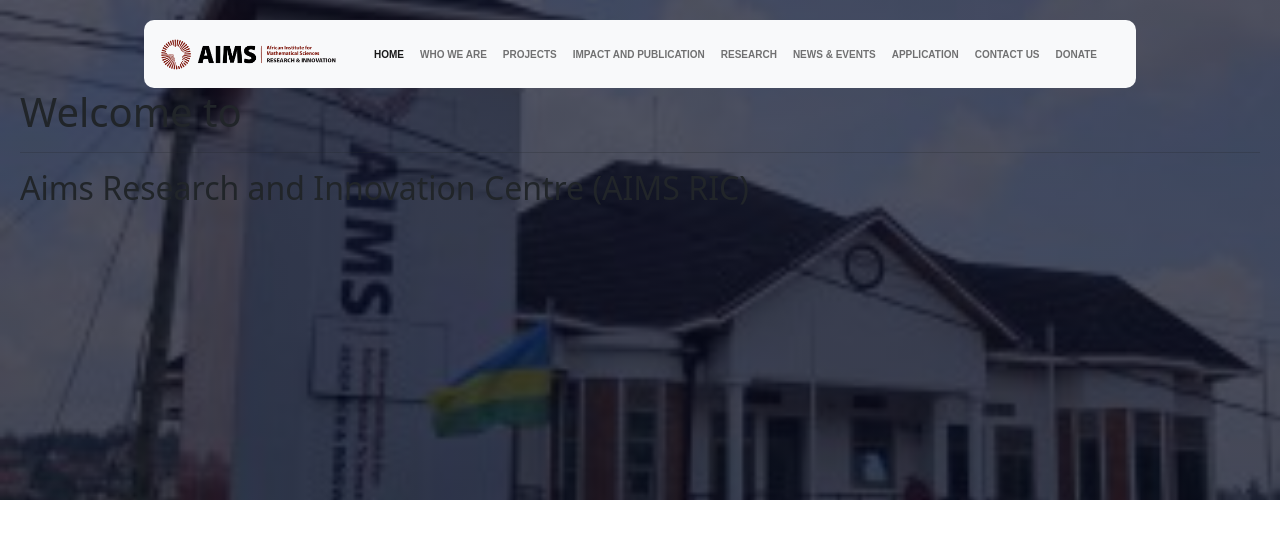
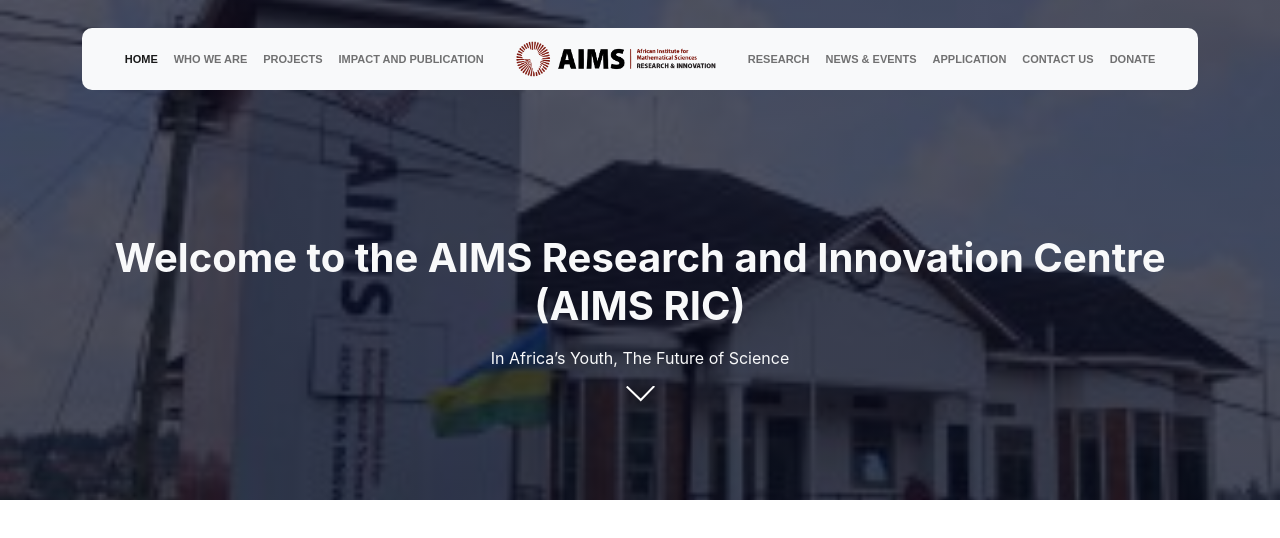
Before and after one commit to henxokaps/Aimsric_Site, a plain HTML site: page index.html in a window 1280 px wide. Drawn offline with nearby package versions, Linux system fonts and the light colour scheme.

Commit message:
Lets go home for today

```diff
--- a/index.html
+++ b/index.html
@@ -9,23 +9,24 @@
 </head>
 <body>
   <section class="header">
-    <div class="custom-navbar-container">
+    <div class="custom-navbar-container mt-2">
       <nav class="navbar navbar-expand-lg navbar-light bg-light">
         <div class="container-fluid">
-          <a class="navbar-brand" href="#"><img src="images/AIMS-logo.png" alt="" width="175px"></a>
+
           <button class="navbar-toggler" type="button" data-bs-toggle="collapse" data-bs-target="#navbarSupportedContent" aria-controls="navbarSupportedContent" aria-expanded="false" aria-label="Toggle navigation">
             <span class="navbar-toggler-icon"></span>
           </button>
+
           <div class="collapse navbar-collapse" id="navbarSupportedContent">
-            <ul class="navbar-nav me-auto mb-2 mb-lg-0">
+            <ul class="navbar-nav me-auto mb-2 mb-lg-0 align-items-center">
               <li class="nav-item">
                 <a class="nav-link active" aria-current="page" href="#">HOME</a>
               </li>
               <li class="nav-item dropdown">
-                <a class="nav-link dropdown-toggle" href="#" id="navbarDropdown" role="button" data-bs-toggle="dropdown" aria-expanded="false">
+                <a class="nav-link dropdown-toggle" href="#" id="navbarDropdown1" role="button" data-bs-toggle="dropdown" aria-expanded="false">
                   WHO WE ARE
                 </a>
-                <ul class="dropdown-menu" aria-labelledby="navbarDropdown">
+                <ul class="dropdown-menu" aria-labelledby="navbarDropdown1">
                   <li><a class="dropdown-item" href="#">ABOUT AIMS RIC</a></li>
                   <li><hr class="dropdown-divider"></li>
                   <li><a class="dropdown-item" href="#">PEOPLE</a></li>
@@ -36,10 +37,10 @@
                 </ul>
               </li>
               <li class="nav-item dropdown">
-                <a class="nav-link dropdown-toggle" href="#" id="navbarDropdown" role="button" data-bs-toggle="dropdown" aria-expanded="false">
+                <a class="nav-link dropdown-toggle" href="#" id="navbarDropdown2" role="button" data-bs-toggle="dropdown" aria-expanded="false">
                   PROJECTS
                 </a>
-                <ul class="dropdown-menu" aria-labelledby="navbarDropdown">
+                <ul class="dropdown-menu" aria-labelledby="navbarDropdown2">
                   <li><a class="dropdown-item" href="#">BMGF MAMODAFRICA</a></li>
                   <li><hr class="dropdown-divider"></li>
                   <li><a class="dropdown-item" href="#">NIH-DSI-AFRICA</a></li>
@@ -48,20 +49,23 @@
                 </ul>
               </li>
               <li class="nav-item dropdown">
-                <a class="nav-link dropdown-toggle" href="#" id="navbarDropdown" role="button" data-bs-toggle="dropdown" aria-expanded="false">
+                <a class="nav-link dropdown-toggle" href="#" id="navbarDropdown3" role="button" data-bs-toggle="dropdown" aria-expanded="false">
                   IMPACT AND PUBLICATION
                 </a>
-                <ul class="dropdown-menu" aria-labelledby="navbarDropdown">
+                <ul class="dropdown-menu" aria-labelledby="navbarDropdown3">
                   <li><a class="dropdown-item" href="#">SCIENTIFIC PUBLICATIONS</a></li>
                   <li><hr class="dropdown-divider"></li>
                   <li><a class="dropdown-item" href="#">RESEARCH IMPACT</a></li>
                 </ul>
               </li>
+              <li class="nav-item">
+                <a class="navbar-brand mx-4" href="#"><img src="images/AIMS-logo.png" alt="" width="200px"></a>
+              </li>
               <li class="nav-item dropdown">
-                <a class="nav-link dropdown-toggle" href="#" id="navbarDropdown" role="button" data-bs-toggle="dropdown" aria-expanded="false">
+                <a class="nav-link dropdown-toggle" href="#" id="navbarDropdown4" role="button" data-bs-toggle="dropdown" aria-expanded="false">
                   RESEARCH
                 </a>
-                <ul class="dropdown-menu" aria-labelledby="navbarDropdown">
+                <ul class="dropdown-menu" aria-labelledby="navbarDropdown4">
                   <li><a class="dropdown-item" href="#">DATA</a></li>
                   <li><hr class="dropdown-divider"></li>
                   <li><a class="dropdown-item" href="#">QUANTUM</a></li>
@@ -72,10 +76,10 @@
                 </ul>
               </li>
               <li class="nav-item dropdown">
-                <a class="nav-link dropdown-toggle" href="#" id="navbarDropdown" role="button" data-bs-toggle="dropdown" aria-expanded="false">
+                <a class="nav-link dropdown-toggle" href="#" id="navbarDropdown5" role="button" data-bs-toggle="dropdown" aria-expanded="false">
                   NEWS & EVENTS
                 </a>
-                <ul class="dropdown-menu" aria-labelledby="navbarDropdown">
+                <ul class="dropdown-menu" aria-labelledby="navbarDropdown5">
                   <li><a class="dropdown-item" href="#">NEWSROOM</a></li>
                   <li><hr class="dropdown-divider"></li>
                   <li><a class="dropdown-item" href="#">EVENTS</a></li>
@@ -84,13 +88,13 @@
                 </ul>
               </li>
               <li class="nav-item">
-                <a class="nav-link " aria-current="page" href="#">APPLICATION</a>
+                <a class="nav-link" href="#">APPLICATION</a>
               </li>
               <li class="nav-item">
-                <a class="nav-link " aria-current="page" href="#">CONTACT US</a>
+                <a class="nav-link" href="#">CONTACT US</a>
               </li>
               <li class="nav-item">
-                <a class="nav-link " aria-current="page" href="#">DONATE</a>
+                <a class="nav-link" href="#">DONATE</a>
               </li>
             </ul>
           </div>
@@ -98,12 +102,32 @@
       </nav>
       </div>
 
-      <!-- CONTAINER TO KEEP THE WELCOME H1 -->
-       <div class="welcome-container text-left ml-5">
-        <h1>Welcome to</h1>
-        <hr>
-        <h2>Aims Research and Innovation Centre (AIMS RIC)</h2>
-       </div>
+      <!-- CENTER WELCOME TEXT STARTS RIGHT HERE -->
+      <div class="container-fluid mt-5 pt-5">
+        <div class="justify-content-center align-items-center mt-5">
+          <h1 class="text-center text-light fw-bold">Welcome to the AIMS Research and Innovation Centre<br/> (AIMS RIC)</h1>
+        </div>
+      </div>
+
+      <!-- SMALL TEXT JUST AFTER H1 -->
+      <div class="justify-content-center align-items-center mt-3">
+        <P class="text-center text-light ">In Africa’s Youth, The Future of Science</P>
+      </div>
+
+      <div class="center-svg mt-1">
+        <svg xmlns="http://www.w3.org/2000/svg" width="33" height="16" viewBox="0 0 33 16" fill="none">
+          <g clip-path="url(#clip0_1529_6065)">
+            <path d="M2.75 0.481251L16.7379 13.9879L30.2459 0" stroke="white" stroke-width="2"></path>
+          </g>
+          <defs>
+            <clipPath id="clip0_1529_6065">
+              <rect width="33" height="16" fill="white"></rect>
+            </clipPath>
+          </defs>
+        </svg>
+
+      </div>
+
   </section>
 
 
--- a/style.css
+++ b/style.css
@@ -1,12 +1,29 @@
-.body{
-  /* font-family: aline serif;   */
+:root {
+  /* Font Families */
+  --global-font-primary: var(--font-headings, -apple-system, BlinkMacSystemFont, "Segoe UI", Roboto, Oxygen-Sans, Ubuntu, Cantarell, "Helvetica Neue", sans-serif);
+  --global-font-secondary: var(--font-base, -apple-system, BlinkMacSystemFont, "Segoe UI", Roboto, Oxygen-Sans, Ubuntu, Cantarell, "Helvetica Neue", sans-serif);
+}
+
+h1 {
+  font-family: var(--global-font-primary);
+  /* Other styles for h1 */
+}
+
+h2 {
+  font-family: var(--global-font-primary);
+  /* Other styles for h2 */
+}
+
+p {
+  font-family: var(--global-font-secondary);
+  /* Other styles for paragraphs */
 }
 
 
 
 .navbar-nav .nav-link {
     font-family: "Raleway", Sans-serif;
-    font-size: 10px; /* Specify your desired font size */
+    font-size: 11px; /* Specify your desired font size */
     font-weight: 600;
 }
 
@@ -53,14 +70,14 @@
 }
 
 .dropdown-item {
-  font-size: 10px; /* Adjust the font size as needed */
+  font-size: 11px; /* Adjust the font size as needed */
 }
 
 .custom-navbar-container {
   border-radius: 10px;
   background-color: #f8f9fa; /* Optional: Set a background color for the navbar container */
   padding: 5px; /* Optional: Add padding to the navbar container */
-  width: 80%;
+  width: 90%;
   margin-left: auto;
   margin-right: auto;
   /* margin-top: 15px; */
@@ -83,3 +100,10 @@
    margin-right: auto;
    padding: 20px;
 }
+
+/* SVG CSS */
+.center-svg {
+  display: flex;
+  justify-content: center;
+  align-items: center;
+}
```
